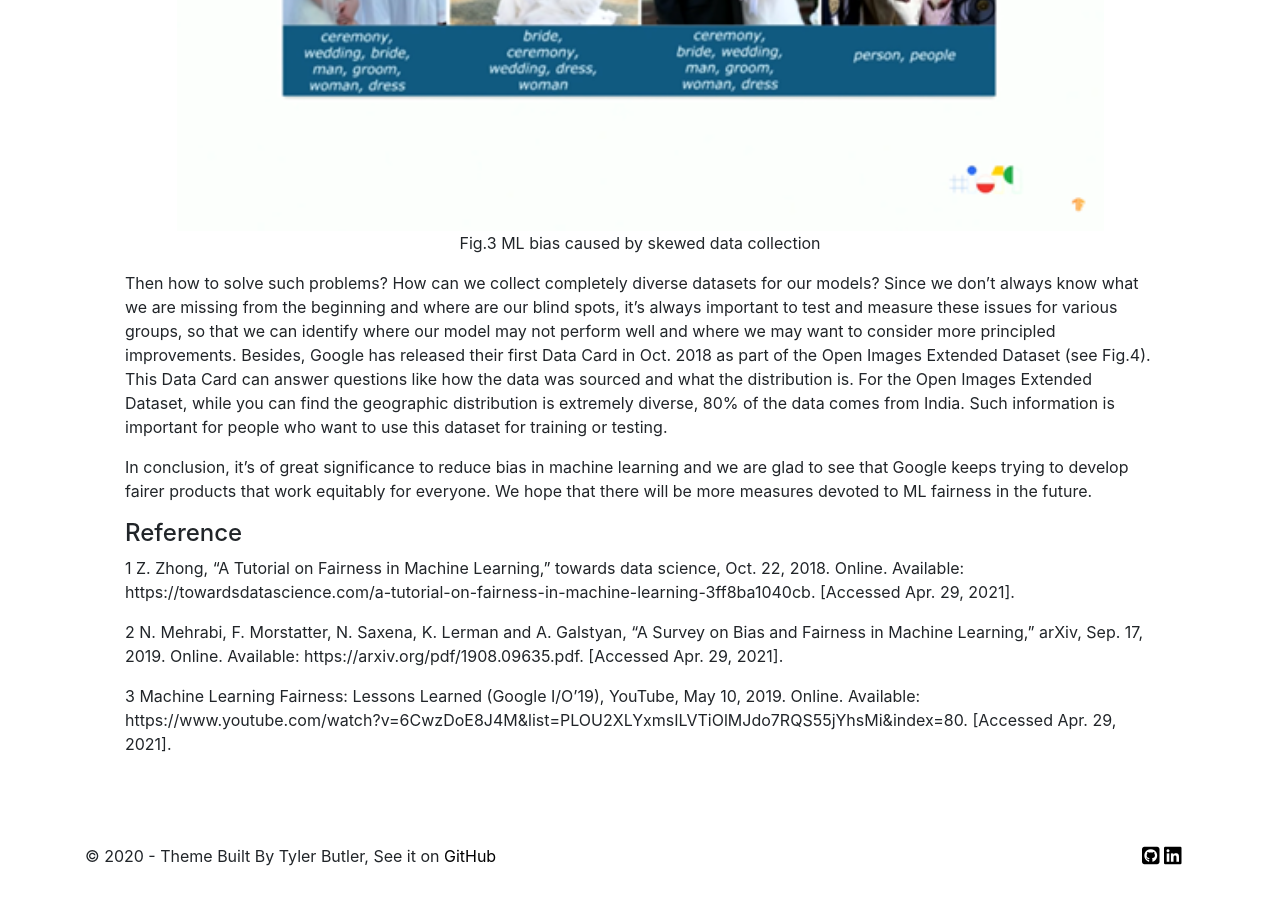
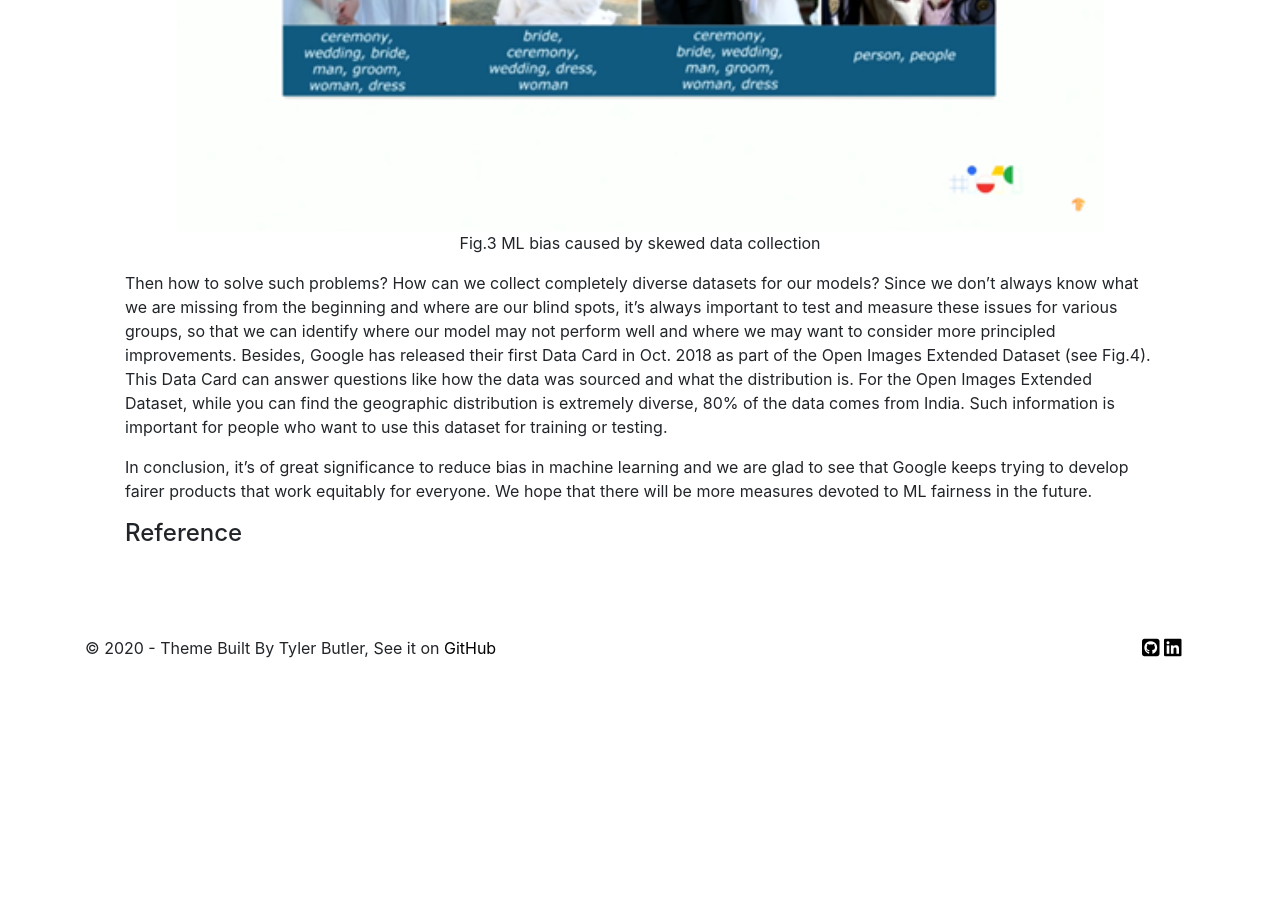
Before and after one commit to MarcoLIU27/marcoliu-website, a Jekyll site: the page built from _posts/2022-05-03-machine-learning-fairness.md, in a window 1280 px wide and 900 px high, scrolled down 3214 px. Built offline with Jekyll 4.4.1, drawn with Linux system fonts in a browser that asks for light colours; nearby versions of some CDN libraries; comment, search, counter and statistics services are not loaded; after the commit the page ends 3906 px from its top, so only the background shows below that.

Commit message:
Update 2022-05-03-machine-learning-fairness.md

```diff
--- a/_posts/2022-05-03-machine-learning-fairness.md
+++ b/_posts/2022-05-03-machine-learning-fairness.md
@@ -50,9 +50,3 @@ Besides, Google has released their first Data Card in Oct. 2018 as part of the O
 In conclusion, it’s of great significance to reduce bias in machine learning and we are glad to see that Google keeps trying to develop fairer products that work equitably for everyone. We hope that there will be more measures devoted to ML fairness in the future.
 
 #### Reference
-
-1 Z. Zhong, “A Tutorial on Fairness in Machine Learning,” towards data science, Oct. 22, 2018. Online. Available: https://towardsdatascience.com/a-tutorial-on-fairness-in-machine-learning-3ff8ba1040cb. [Accessed Apr. 29, 2021].
-
-2 N. Mehrabi, F. Morstatter, N. Saxena, K. Lerman and A. Galstyan, “A Survey on Bias and Fairness in Machine Learning,” arXiv, Sep. 17, 2019. Online. Available: https://arxiv.org/pdf/1908.09635.pdf. [Accessed Apr. 29, 2021].
-
-3 Machine Learning Fairness: Lessons Learned (Google I/O'19), YouTube, May 10, 2019. Online. Available:	 https://www.youtube.com/watch?v=6CwzDoE8J4M&list=PLOU2XLYxmsILVTiOlMJdo7RQS55jYhsMi&index=80. [Accessed Apr. 29, 2021].
```
